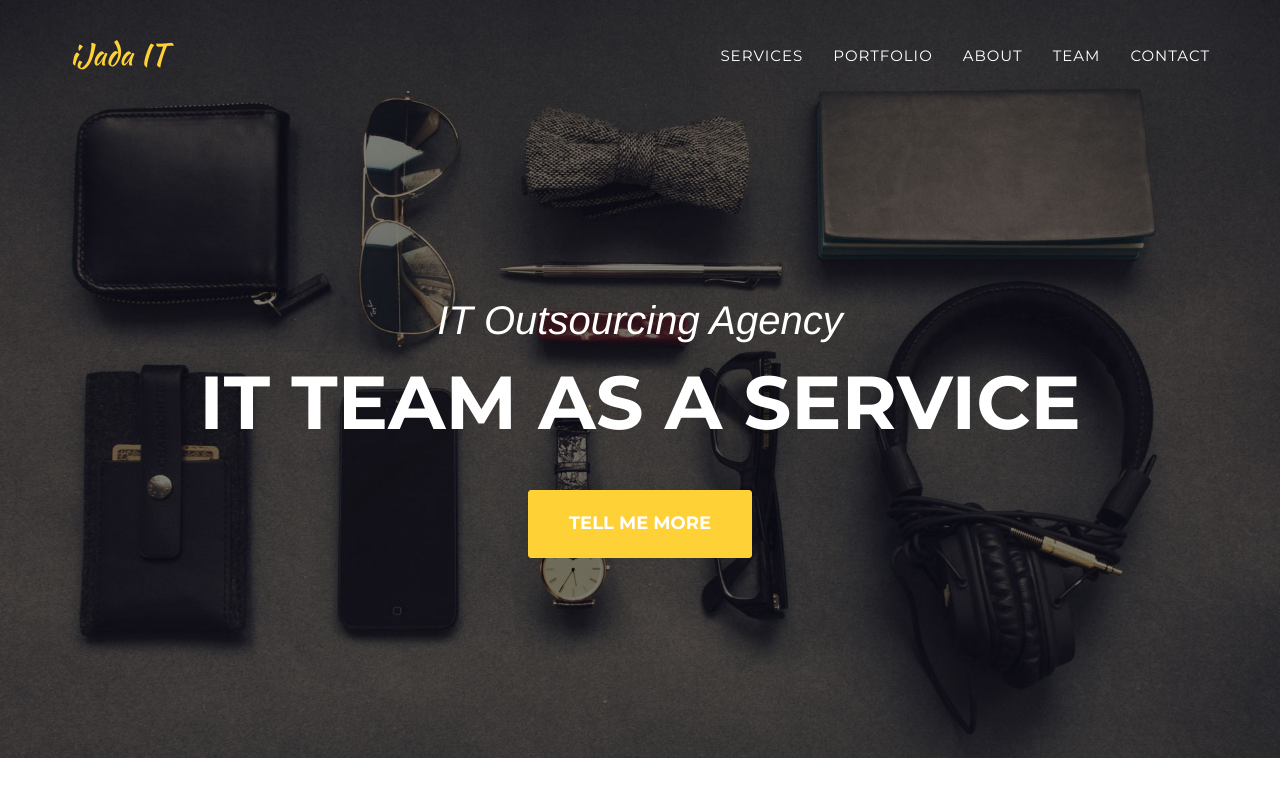
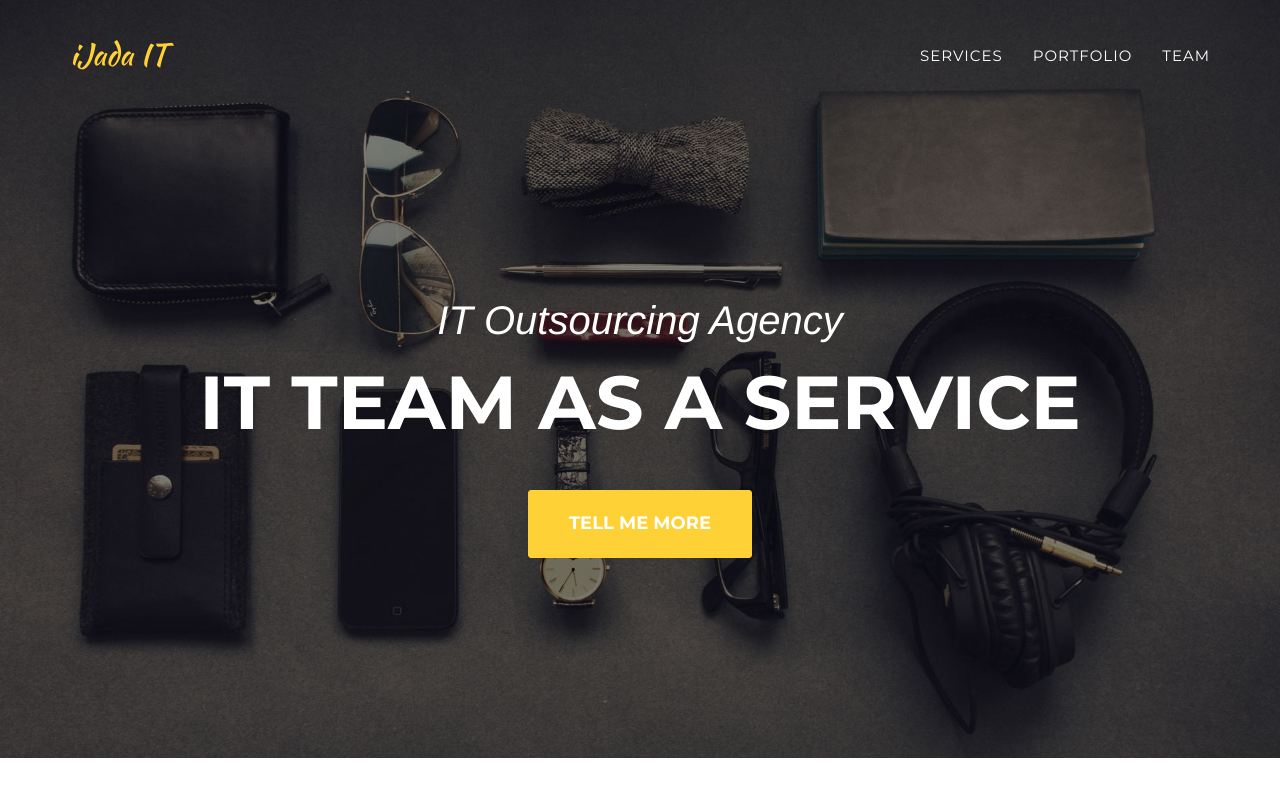
Before and after one commit to ijadait/ijadait.github.io, a Jekyll site: the page built from index.html, in a window 1280 px wide and 900 px high. Shown: the top 797 px of the window. Built offline with Jekyll 4.4.1, drawn with Linux system fonts in a browser that asks for light colours; some web fonts are replaced.

Commit message:
Updated header.html

```diff
--- a/_includes/header.html
+++ b/_includes/header.html
@@ -25,13 +25,7 @@
                         <a class="page-scroll" href="#portfolio">Portfolio</a>
                     </li>
                     <li>
-                        <a class="page-scroll" href="#about">About</a>
-                    </li>
-                    <li>
                         <a class="page-scroll" href="#team">Team</a>
-                    </li>
-                    <li>
-                        <a class="page-scroll" href="#contact">Contact</a>
                     </li>
                 </ul>
             </div>
```
